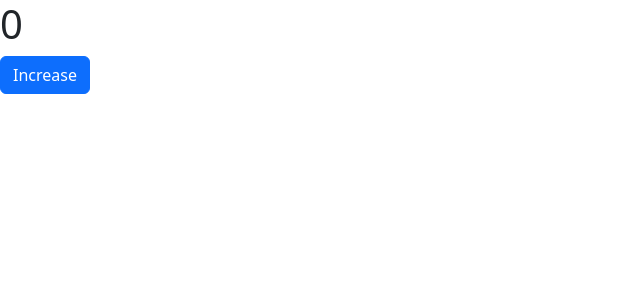
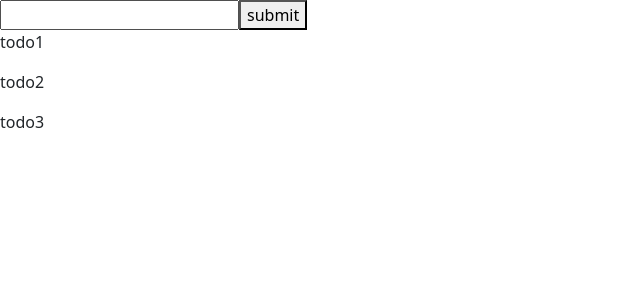
Before and after one commit to nizam432/react_js, a React (Create React App) app: page / in a window 1280 px wide. Shown: the top 300 px of the page, without its empty margins (0-640 px from the left). Built offline with nearby package versions, Linux system fonts and the light colour scheme.

Commit message:
demo message 1

```diff
--- a/package.json
+++ b/package.json
@@ -7,6 +7,7 @@
     "@testing-library/react": "^13.3.0",
     "@testing-library/user-event": "^13.5.0",
     "bootstrap": "^5.2.0",
+    "font-awesome": "^4.7.0",
     "react": "^18.2.0",
     "react-bootstrap": "^2.4.0",
     "react-dom": "^18.2.0",
--- a/src/App.js
+++ b/src/App.js
@@ -1,12 +1,19 @@
 import React from 'react'
-import EventBinding from './components/EventBinding'
+//import Form from './components/Form/form'
+import Home from './components/BottomToTop/home'
+//import EventBinding from './components/EventBinding'
 //import EventHandler from './components/EventHandler/index'
 
 
 export default function App() {
+
+ // const handleChildData = (childData) => {
+  //    console.log(childData);
+ // }
+
   return (
     <div>
-      <EventBinding />
+       <Home />
     </div>
   )
 }
--- /dev/null
+++ b/src/components/BottomToTop/NewTodos.js
@@ -0,0 +1,25 @@
+import React, { useState } from 'react'
+
+function NewTodos(props) {
+    const [todo,setTodo]=useState("");
+
+    const handleSubmit=(e)=>{
+
+        e.preventDefault();
+        props.onTodoData(todo);
+    }
+    const handleOnChange=(e)=>{
+        setTodo(e.target.value);
+    }
+  return (
+    <div>
+        <form action='' onSubmit={handleSubmit}>
+            <input type="text" name="todo" id="todo" onChange={handleOnChange}/>
+            <button type="submit">submit</button>
+        </form>
+
+    </div>
+  )
+}
+
+export default NewTodos
--- /dev/null
+++ b/src/components/BottomToTop/home.js
@@ -0,0 +1,21 @@
+import React, { useState } from 'react'
+import NewTodos from './NewTodos';
+import Todo from './todo';
+
+const dhummytodos=["todo1","todo2","todo3"];
+
+function Home() {
+    const [todos,setTodos]=useState(dhummytodos);
+
+    const handleNewTodo=(newTodo)=>{
+        setTodos([... todos, newTodo]);
+    }
+  return (
+    <div>
+        <NewTodos onTodoData={handleNewTodo} />
+        <Todo todos={todos} />
+    </div>
+  )
+}
+
+export default Home
--- /dev/null
+++ b/src/components/BottomToTop/todo.js
@@ -0,0 +1,12 @@
+import React from 'react'
+
+function Todo(props) {
+    console.log(props.todos);
+  return (
+    <div>
+
+        {props.todos.map((todo,index)=>(<p key={index}>{todo}</p>))}
+    </div>
+  )
+}
+export default Todo
--- /dev/null
+++ b/src/components/Form/FormModule.css
@@ -0,0 +1,3 @@
+.form_div{
+    margin-top: 20px;
+}
--- /dev/null
+++ b/src/components/Form/form.js
@@ -0,0 +1,38 @@
+import React, { useState } from 'react'
+import Card from 'react-bootstrap/Card'
+import Button from 'react-bootstrap/Button';
+//import style from './FormModule.css'
+
+export default function Form() {
+    const [user,setUser]=useState({name:"",email:"",password:"" });
+    //const{name,email,password}=user;
+    const handleSubmit=(e)=>{
+       console.log(user);
+        e.preventDefault();
+    }
+    const handleChange=(e)=>{
+        setUser({...user,[e.target.name]:e.target.value});
+    }
+
+  return (
+    <div className='col-sm-6 offset-sm-3 form_div'  >
+        <Card>
+            <Card.Body>
+            <Card.Title>Registration</Card.Title>
+            <Card.Text>
+                <form action='' onSubmit={handleSubmit}>
+                    <label className='form-label'>Name</label>
+                    <input className='form-control' type="txt" name="name" id="name" onChange={handleChange}  required />
+                    <label className='form-label'>Email</label>
+                    <input className='form-control' type="txt" name="email" id="email" onChange={handleChange}  required />
+                    <label className='form-label'>Passowrd</label>
+                    <input className='form-control' type="password" name="password"  onChange={handleChange}  id="password" required />
+                    <Button variant='primary' type="submit" style={{marginTop: "20px"}}>Save</Button>
+                </form>
+            </Card.Text>
+            </Card.Body>
+        </Card>
+    </div>
+     )
+
+}
```
Also changed, not shown: src/components/BottomToTop/Child.js (added, +15 -0 lines), src/components/HooksUseState/index.js (added, +7 -0 lines), src/components/HooksUseState/index2.js (added, +15 -0 lines), src/index.js (line endings or trailing spaces), 1 other file (tests, documents, lock files or other folders).
